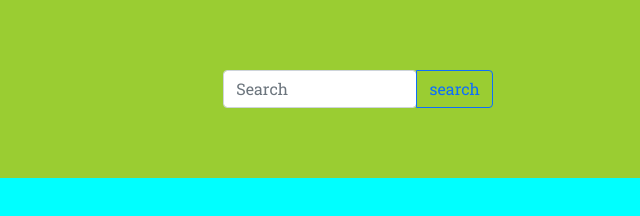
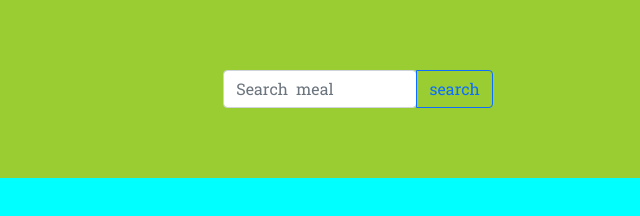
Before and after one commit to Habib826/cookingMaster, a plain HTML site: page index.html in a window 1280 px wide. Shown: the part 174-390 px from the top of the page, 282-922 px from the left. Drawn offline with nearby package versions, Linux system fonts and the light colour scheme.

Commit message:
checking

```diff
--- a/index.html
+++ b/index.html
@@ -43,7 +43,7 @@
         <div class="main-body">
             <div class="search-bar">
                 <div class="input-group">
-                    <input id="input-value" type="text" class="form-control rounded" value="" placeholder="Search" />
+                    <input id="input-value" type="text" class="form-control rounded" value="" placeholder="Search  meal" />
                     <button id="search-button" onclick="search()" type="button"
                         class="btn btn-outline-primary">search</button>
                 </div>
```
